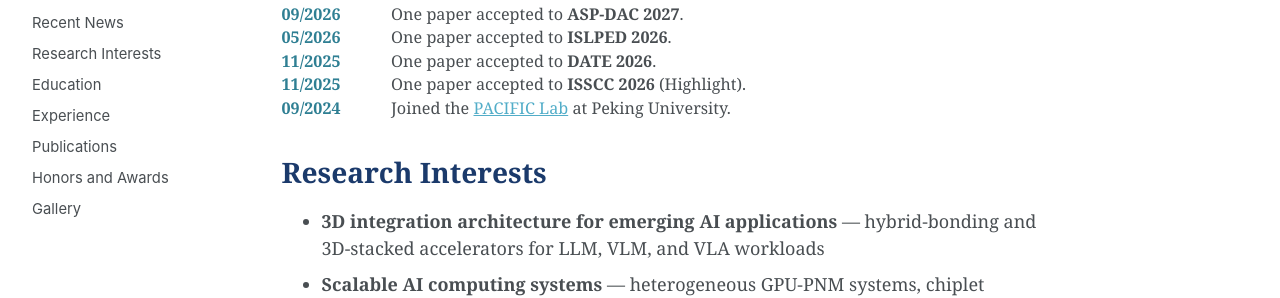
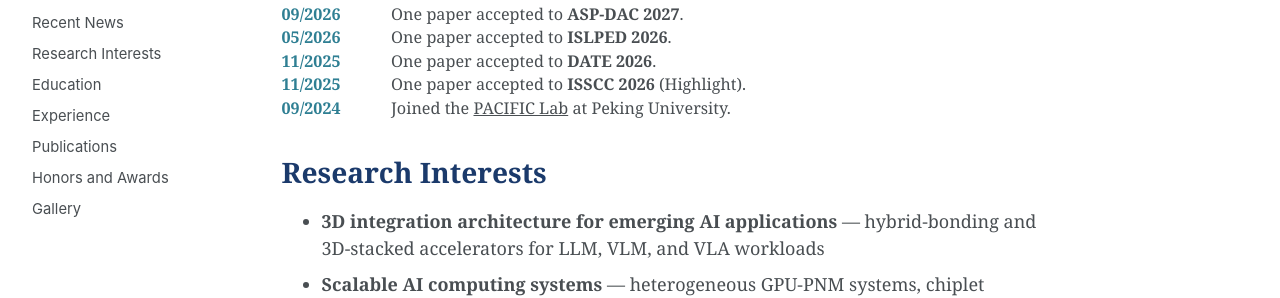
Before and after one commit to DylanDing54/DylanDing54.github.io, a Jekyll site: the page built from _pages/about.md, in a window 1280 px wide. Shown: the part 483-781 px from the top of the page. Built offline with Jekyll 4.4.1, drawn with Linux system fonts in a browser that asks for light colours; a style sheet for code colours, icons or effects is not loaded.

Commit message:
Keep news links in the body color
Co-Authored-By: Claude Opus 5 (1M context) <noreply@anthropic.com>

```diff
--- a/_sass/layout/_custom.scss
+++ b/_sass/layout/_custom.scss
@@ -140,6 +140,22 @@
 
 .news-text {
     color: var(--global-text-color);
+
+    /* Links here read as part of the sentence, so keep them in the body
+       color and mark them with an underline instead of the link blue. */
+    a {
+        color: var(--global-text-color);
+        text-decoration: underline;
+
+        &:visited {
+            color: var(--global-text-color);
+        }
+
+        &:hover,
+        &:focus {
+            color: var(--global-link-color);
+        }
+    }
 }
 
 /* --- Experience --- */
```
